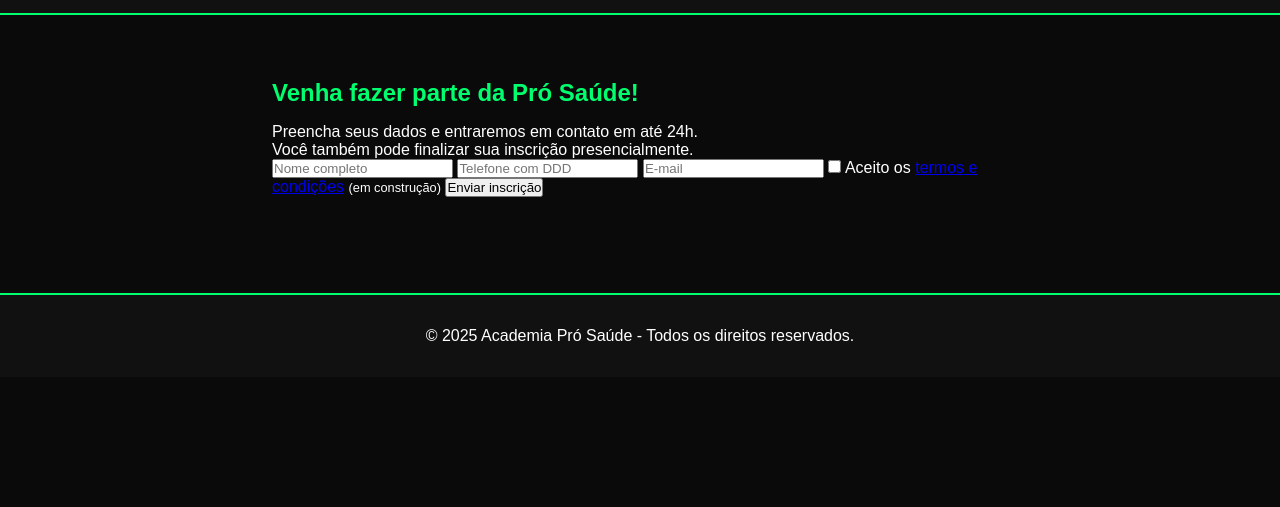
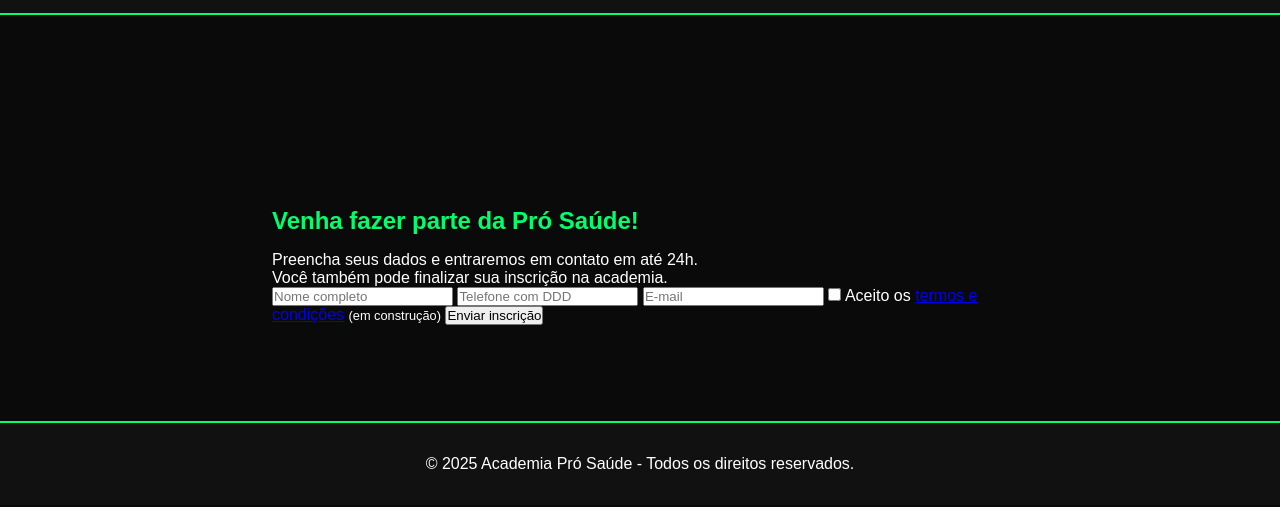
Before and after one commit to RPorfirio2/pro-saude-site, a plain HTML site: page inscricao.html in a window 1280 px wide. Shown: the part 103-610 px from the top of the page. Drawn offline with Linux system fonts and the light colour scheme.

Commit message:
inscricao.html

```diff
--- a/inscricao.html
+++ b/inscricao.html
@@ -21,9 +21,11 @@
     </nav>
   </header>
 
+  <section class="inscricao-banner"></section>
+
   <section class="formulario">
     <h2>Venha fazer parte da Pró Saúde!</h2>
-    <p>Preencha seus dados e entraremos em contato em até 24h.<br>Você também pode finalizar sua inscrição presencialmente.</p>
+    <p>Preencha seus dados e entraremos em contato em até 24h.<br>Você também pode finalizar sua inscrição na academia.</p>
 
     <form id="form-inscricao" action="https://formspree.io/f/moqgakgj" method="POST">
       <input type="text" name="nome" placeholder="Nome completo" required />
```
